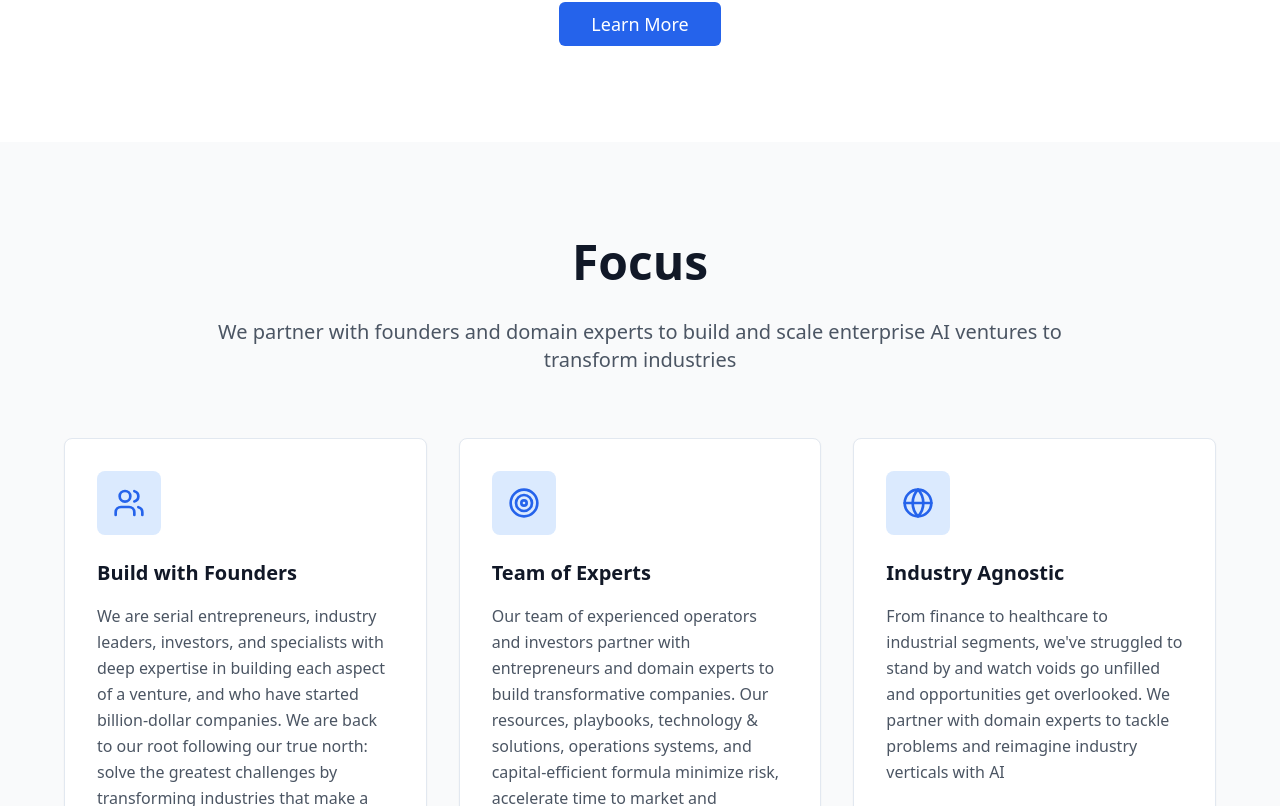
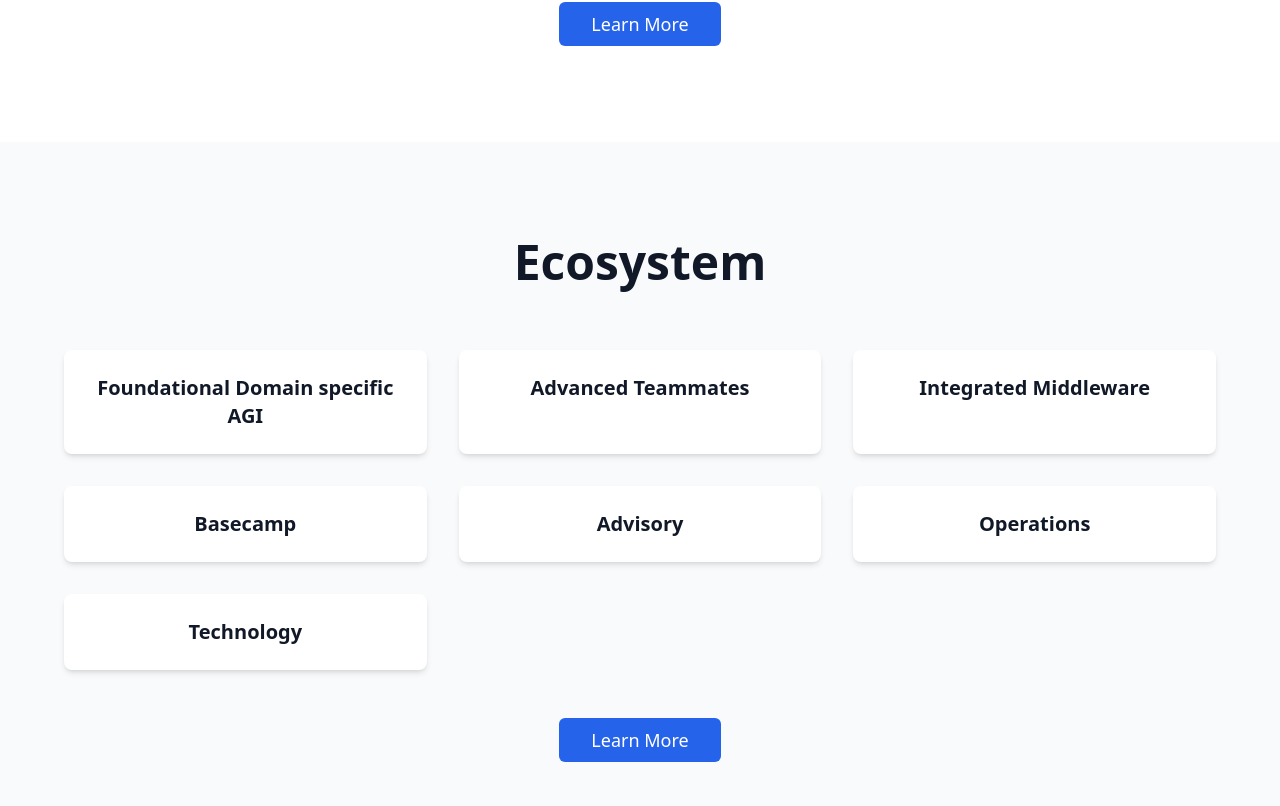
Before and after one commit to Nick-Rage/everest-reborn-web, a React (Vite) app: page / in a window 1280 px wide. Shown: the part 3174-3980 px from the top of the page. Built offline with nearby package versions, Linux system fonts and the light colour scheme.

Commit message:
Add Ecosystem page
Add Ecosystem page to the website, inserting it after the Teams page in the page flow.

```diff
--- /dev/null
+++ b/src/components/Ecosystem.tsx
@@ -0,0 +1,62 @@
+
+import { Button } from "@/components/ui/button";
+
+const Ecosystem = () => {
+  const scrollToNext = () => {
+    const focusSection = document.getElementById('focus');
+    if (focusSection) {
+      focusSection.scrollIntoView({ behavior: 'smooth' });
+    }
+  };
+
+  const ecosystemItems = [
+    { name: "Foundational Domain specific AGI", url: "https://ariagen.ai/#technology" },
+    { name: "Advanced Teammates", url: "https://ariagen.ai/#teammates-platform" },
+    { name: "Integrated Middleware", url: "https://ariagen.ai/#features" },
+    { name: "Basecamp", url: "https://everestvc.ai/#page-8" },
+    { name: "Advisory", url: "https://everestvc.ai/#page-8" },
+    { name: "Operations", url: "https://everestvc.ai/#page-7" },
+    { name: "Technology", url: "https://ariagen.ai/#capabilities" },
+  ];
+
+  return (
+    <section id="ecosystem" className="py-24 bg-gray-50">
+      <div className="container mx-auto px-6">
+        <div className="max-w-6xl mx-auto">
+          <h2 className="text-4xl md:text-5xl font-bold text-gray-900 text-center mb-16">
+            Ecosystem
+          </h2>
+
+          <div className="grid grid-cols-1 md:grid-cols-2 lg:grid-cols-3 gap-8 mb-12">
+            {ecosystemItems.map((item, index) => (
+              <div key={index} className="bg-white rounded-lg shadow-md hover:shadow-lg transition-shadow duration-300 p-6">
+                <a
+                  href={item.url}
+                  target="_blank"
+                  rel="noopener noreferrer"
+                  className="block text-center"
+                >
+                  <h3 className="text-xl font-semibold text-gray-900 hover:text-blue-600 transition-colors">
+                    {item.name}
+                  </h3>
+                </a>
+              </div>
+            ))}
+          </div>
+
+          <div className="text-center">
+            <Button
+              size="lg"
+              onClick={scrollToNext}
+              className="bg-blue-600 hover:bg-blue-700 text-white px-8 py-4 text-lg"
+            >
+              Learn More
+            </Button>
+          </div>
+        </div>
+      </div>
+    </section>
+  );
+};
+
+export default Ecosystem;
--- a/src/pages/Index.tsx
+++ b/src/pages/Index.tsx
@@ -4,6 +4,7 @@ import Hero from "@/components/Hero";
 import About from "@/components/About";
 import Industry from "@/components/Industry";
 import Team from "@/components/Team";
+import Ecosystem from "@/components/Ecosystem";
 import Focus from "@/components/Focus";
 import GetStarted from "@/components/GetStarted";
 import Contact from "@/components/Contact";
@@ -17,6 +18,7 @@ const Index = () => {
       <About />
       <Industry />
       <Team />
+      <Ecosystem />
       <Focus />
       <GetStarted />
       <Contact />
```
